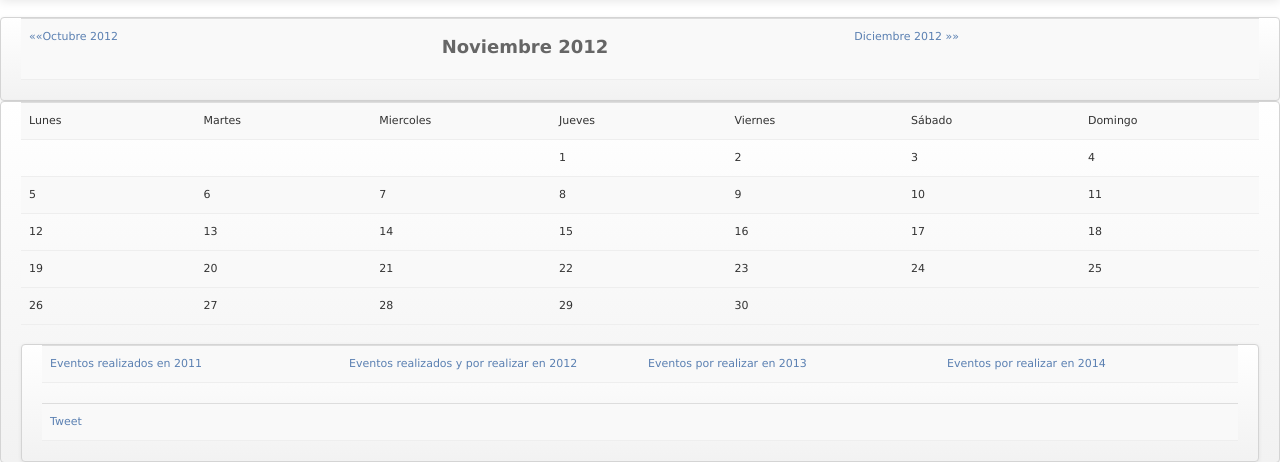
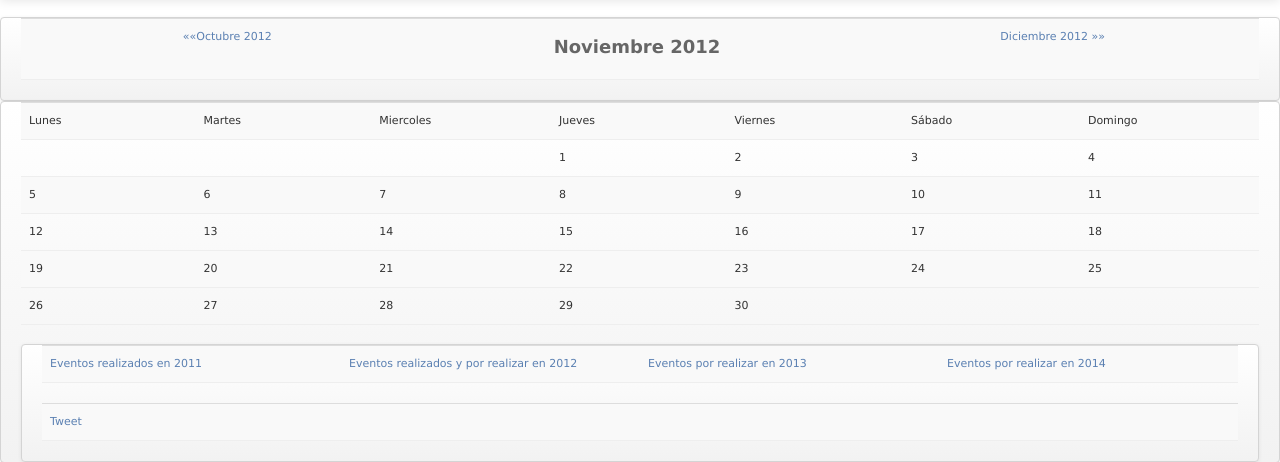
Before and after one commit to Lvcios/SEPI, a Django app: page / in a window 1280 px wide. Shown: the part 43-505 px from the top of the page. Run offline with Django 3.2, Linux system fonts and the light colour scheme; data that the repository does not hold is empty; parts of the project's set-up code (start-up, migrations or seed data) failed here and were passed over; some libraries are stand-ins or nearby versions.

Commit message:
cabezera de mes.html

```diff
--- a/template/mes.html
+++ b/template/mes.html
@@ -6,13 +6,13 @@
 			<table class="table table-striped" align="center" >
 				<tr>
 					<td class="span3">
-						<a href= "{% url congreso.views.vista_mes year_prev month_prev  %}">&laquo;&laquo;{{mname_prev}} {{year_prev}} </a>
+						<div align="center"><a href= "{% url congreso.views.vista_mes year_prev month_prev  %}">&laquo;&laquo;{{mname_prev}} {{year_prev}} </a></div>
 					</td>
 					<td class="span3">
-						<h1>{{ mname }} {{ year }}</h1>
+						<div align="center"><h1>{{ mname }} {{ year }}</h1></div>
 					</td>
 					<td class="span3">
-					<a href= "{% url congreso.views.vista_mes year_next month_next   %}">{{mname_next}} {{year_next}} &raquo;&raquo;</a>
+						<div align="center"><a href= "{% url congreso.views.vista_mes year_next month_next   %}">{{mname_next}} {{year_next}} &raquo;&raquo;</a></div>
 					</td>
 				</tr>
 			</table>
```
